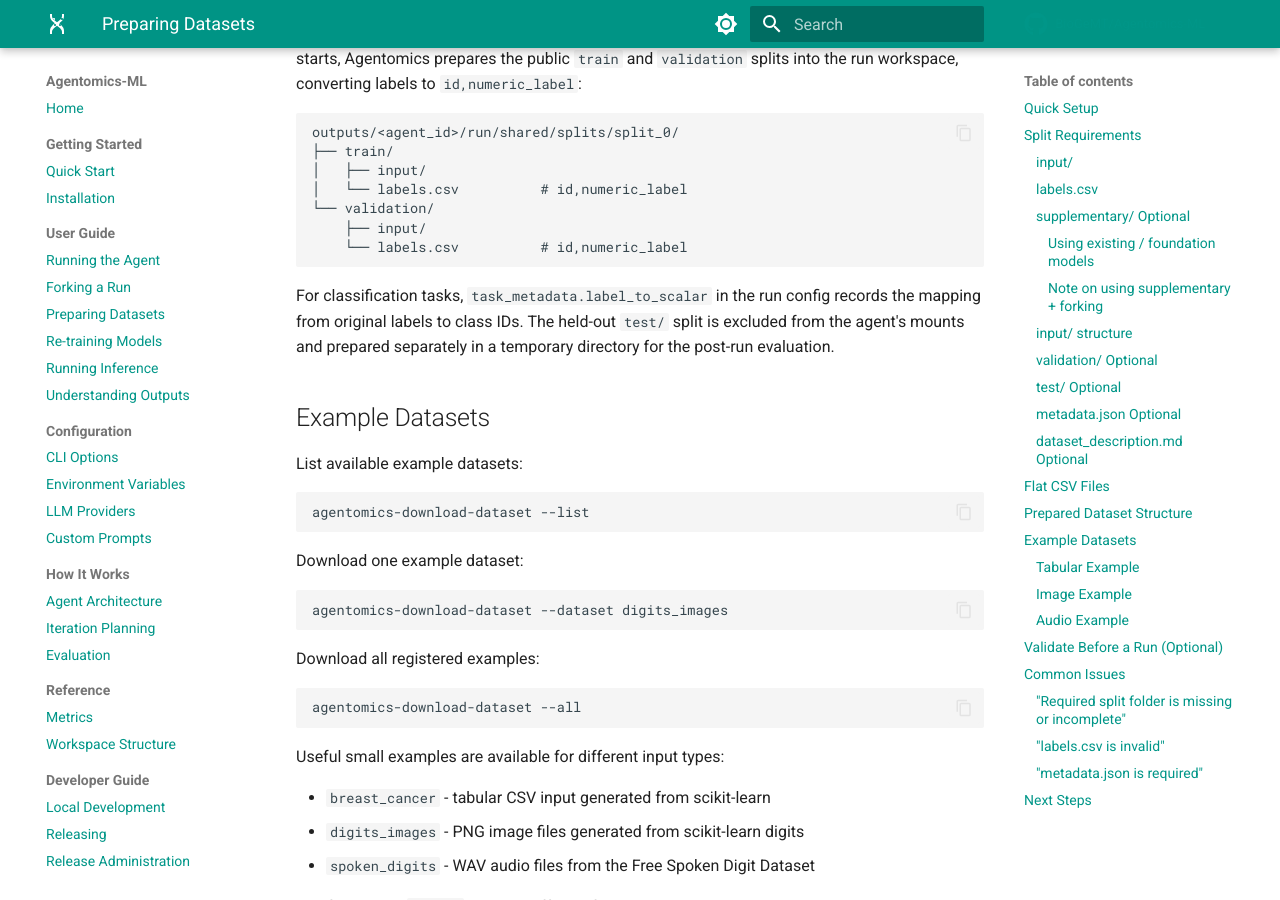
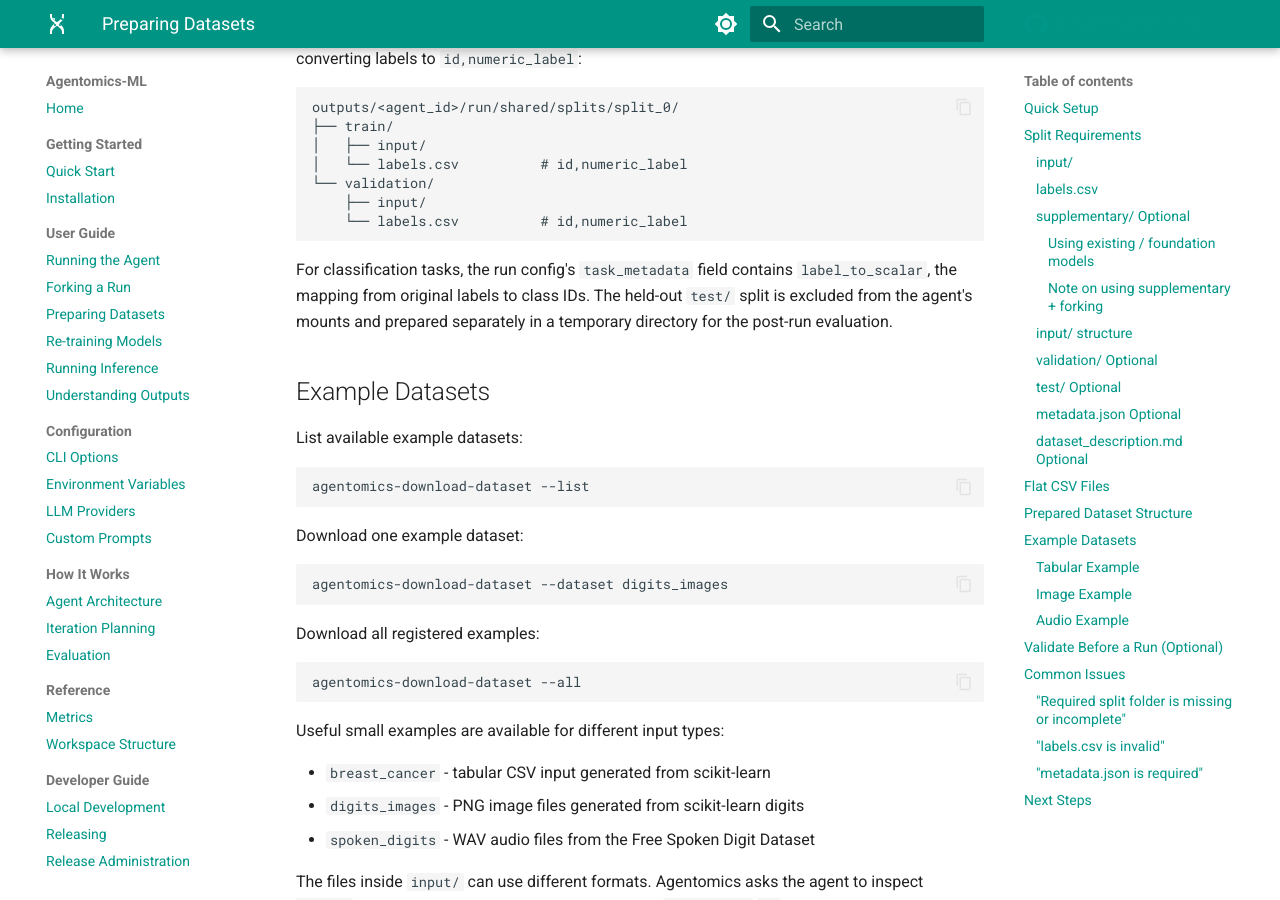
Before and after one commit to BioGeMT/agentomics-ml, an MkDocs documentation site: the page built from docs/user-guide/datasets.md, in a window 1280 px wide and 900 px high, scrolled down 5239 px. Built offline with MkDocs 1.6.1 and Material for MkDocs 9.7.7, drawn with Linux system fonts in a browser that asks for light colours; comment, search, counter and statistics services are not loaded; some of the changed text lies outside the part shown.

Commit message:
Improve user docs for task metadata

````diff
--- a/docs/user-guide/datasets.md
+++ b/docs/user-guide/datasets.md
@@ -247,8 +247,8 @@ outputs/<agent_id>/run/shared/splits/split_0/
     └── labels.csv          # id,numeric_label
 ```
 
-For classification tasks, `task_metadata.label_to_scalar` in the run config records
-the mapping from original labels to class IDs. The held-out `test/` split
+For classification tasks, the run config's `task_metadata` field contains
+`label_to_scalar`, the mapping from original labels to class IDs. The held-out `test/` split
 is excluded from the agent's mounts and prepared separately in a temporary
 directory for the post-run evaluation.
 
````
Also changed, not shown: other parts of docs/user-guide/datasets.md (+1 -1 lines).
